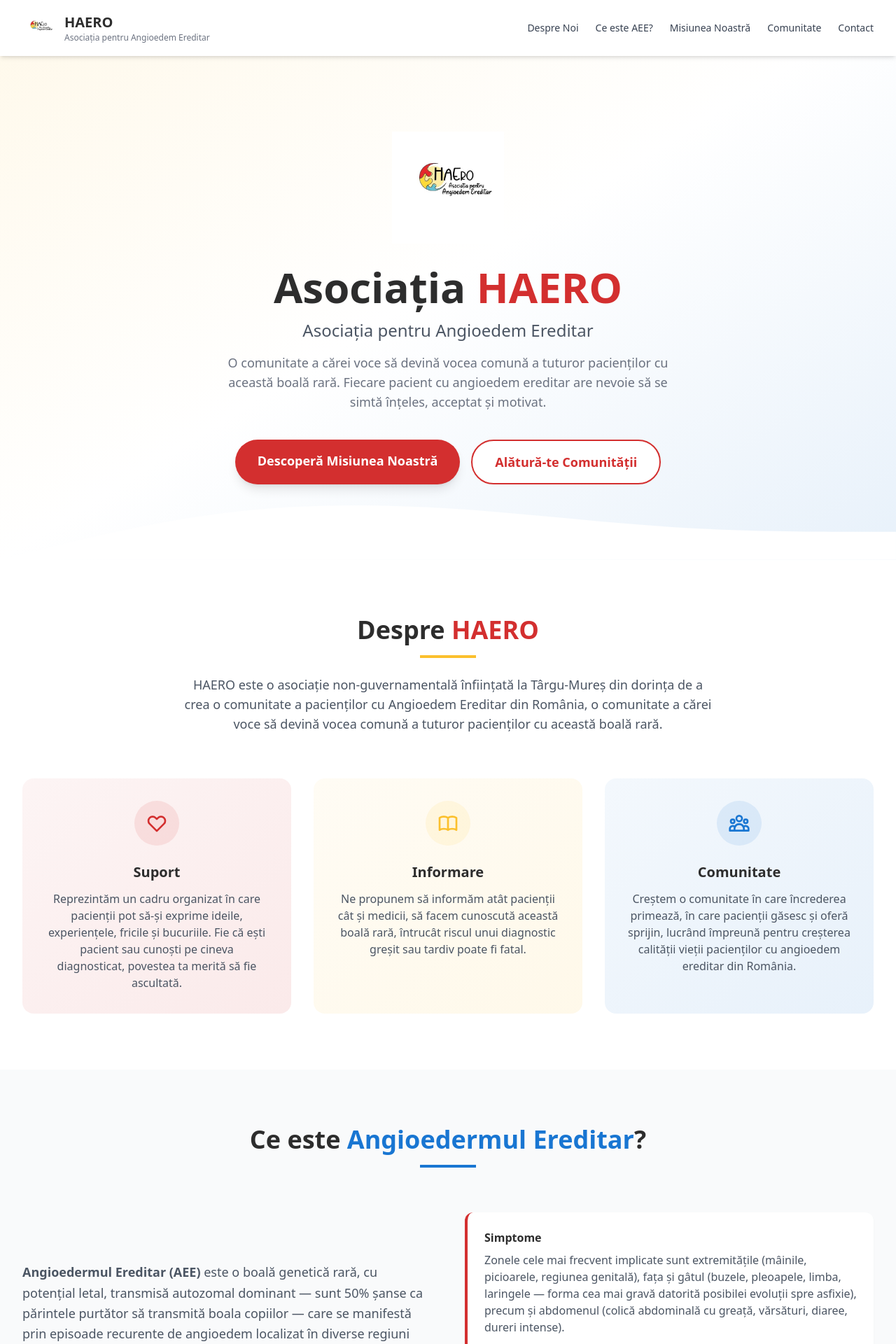
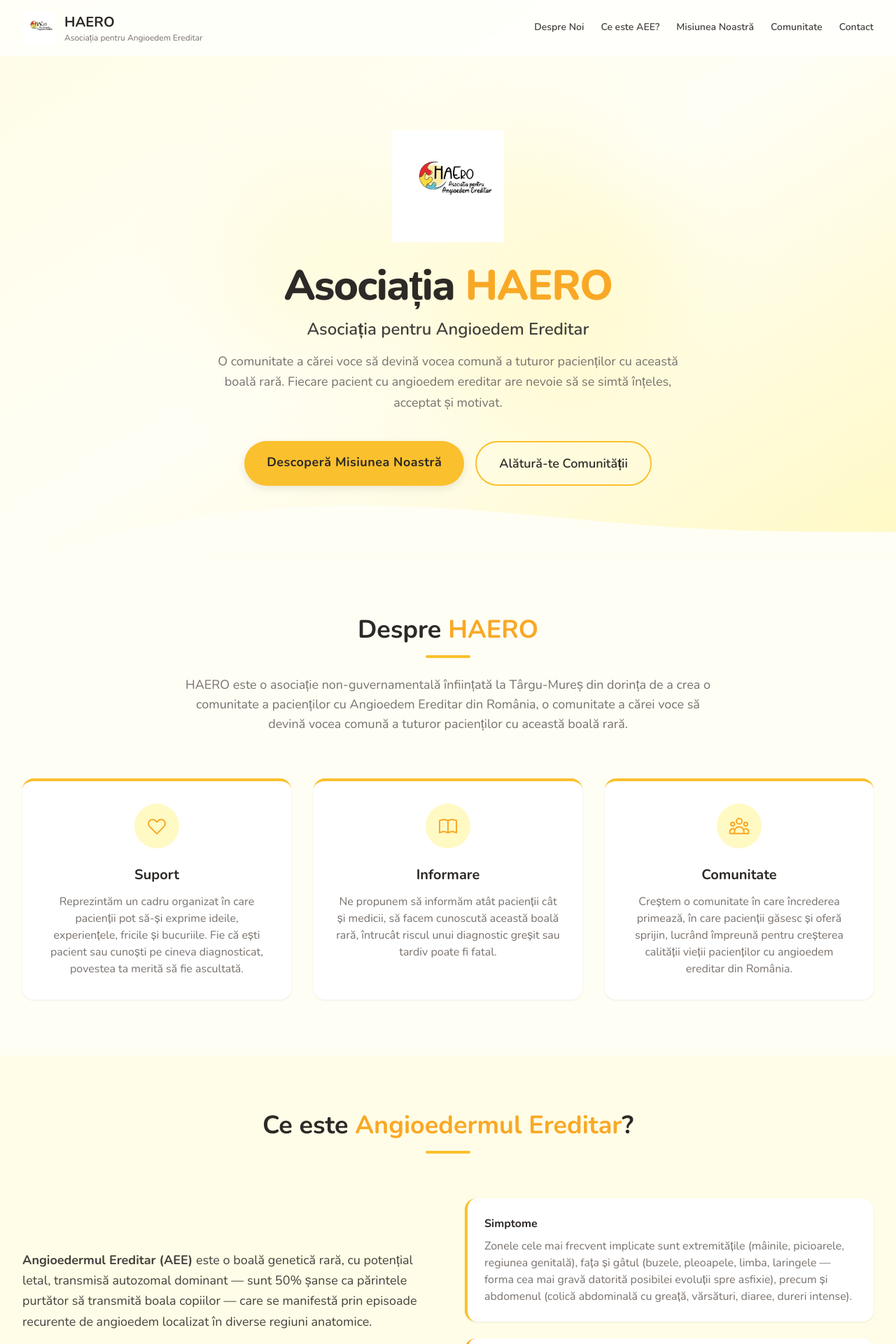
Before and after one commit to monalisabaltatescu87-pixel/asociatiahaero, a React (Create React App) app: page / in a window 1280 px wide. Shown: the top 1920 px of the page at 70% size. Built offline with nearby package versions, Linux system fonts and the light colour scheme.

Commit message:
Add design theme document with Nunito font and yellow-centered palette (#7)

```diff
--- a/public/index.html
+++ b/public/index.html
@@ -4,7 +4,10 @@
     <meta charset="utf-8" />
     <link rel="icon" href="%PUBLIC_URL%/favicon.ico" />
     <meta name="viewport" content="width=device-width, initial-scale=1" />
-    <meta name="theme-color" content="#000000" />
+    <meta name="theme-color" content="#FBC02D" />
+    <link rel="preconnect" href="https://fonts.googleapis.com" />
+    <link rel="preconnect" href="https://fonts.gstatic.com" crossorigin />
+    <link href="https://fonts.googleapis.com/css2?family=Nunito:wght@300;400;600;700;800&display=swap" rel="stylesheet" />
     <meta
       name="description"
       content="HAERO - Asociația pentru Angioedem Ereditar din România"
--- a/src/components/About.tsx
+++ b/src/components/About.tsx
@@ -2,14 +2,14 @@
 
 const About: React.FC = () => {
   return (
-    <section id="despre" className="py-20 bg-white">
+    <section id="despre" className="py-20 bg-haero-cream">
       <div className="max-w-7xl mx-auto px-4 sm:px-6 lg:px-8">
         <div className="text-center mb-16">
           <h2 className="text-3xl sm:text-4xl font-bold text-haero-dark mb-4">
-            Despre <span className="text-haero-red">HAERO</span>
+            Despre <span className="text-haero-yellow-600">HAERO</span>
           </h2>
-          <div className="w-20 h-1 bg-haero-yellow mx-auto mb-6"></div>
-          <p className="text-gray-600 max-w-3xl mx-auto text-lg">
+          <div className="w-16 h-1 bg-haero-yellow rounded-full mx-auto mb-6"></div>
+          <p className="text-haero-gray-500 max-w-3xl mx-auto text-lg">
             HAERO este o asociație non-guvernamentală înființată la Târgu-Mureș din
             dorința de a crea o comunitate a pacienților cu Angioedem Ereditar din România,
             o comunitate a cărei voce să devină vocea comună a tuturor pacienților cu
@@ -18,42 +18,42 @@
         </div>
 
         <div className="grid md:grid-cols-3 gap-8">
-          <div className="bg-gradient-to-br from-haero-red/5 to-haero-red/10 rounded-2xl p-8 text-center hover:shadow-lg transition-shadow">
-            <div className="w-16 h-16 bg-haero-red/10 rounded-full flex items-center justify-center mx-auto mb-6">
-              <svg className="w-8 h-8 text-haero-red" fill="none" stroke="currentColor" viewBox="0 0 24 24">
-                <path strokeLinecap="round" strokeLinejoin="round" strokeWidth={2} d="M4.318 6.318a4.5 4.5 0 000 6.364L12 20.364l7.682-7.682a4.5 4.5 0 00-6.364-6.364L12 7.636l-1.318-1.318a4.5 4.5 0 00-6.364 0z" />
+          <div className="bg-white rounded-2xl p-8 text-center shadow-raised hover:shadow-lifted transition-all duration-200 hover:-translate-y-0.5 border-t-4 border-haero-yellow">
+            <div className="w-16 h-16 bg-haero-yellow-100 rounded-full flex items-center justify-center mx-auto mb-6">
+              <svg className="w-8 h-8 text-haero-yellow-600" fill="none" stroke="currentColor" viewBox="0 0 24 24">
+                <path strokeLinecap="round" strokeLinejoin="round" strokeWidth={1.5} d="M4.318 6.318a4.5 4.5 0 000 6.364L12 20.364l7.682-7.682a4.5 4.5 0 00-6.364-6.364L12 7.636l-1.318-1.318a4.5 4.5 0 00-6.364 0z" />
               </svg>
             </div>
             <h3 className="text-xl font-bold text-haero-dark mb-3">Suport</h3>
-            <p className="text-gray-600">
+            <p className="text-haero-gray-500">
               Reprezintăm un cadru organizat în care pacienții pot să-și exprime
               ideile, experiențele, fricile și bucuriile. Fie că ești pacient sau
               cunoști pe cineva diagnosticat, povestea ta merită să fie ascultată.
             </p>
           </div>
 
-          <div className="bg-gradient-to-br from-haero-yellow/5 to-haero-yellow/10 rounded-2xl p-8 text-center hover:shadow-lg transition-shadow">
-            <div className="w-16 h-16 bg-haero-yellow/10 rounded-full flex items-center justify-center mx-auto mb-6">
-              <svg className="w-8 h-8 text-haero-yellow" fill="none" stroke="currentColor" viewBox="0 0 24 24">
-                <path strokeLinecap="round" strokeLinejoin="round" strokeWidth={2} d="M12 6.253v13m0-13C10.832 5.477 9.246 5 7.5 5S4.168 5.477 3 6.253v13C4.168 18.477 5.754 18 7.5 18s3.332.477 4.5 1.253m0-13C13.168 5.477 14.754 5 16.5 5c1.747 0 3.332.477 4.5 1.253v13C19.832 18.477 18.247 18 16.5 18c-1.746 0-3.332.477-4.5 1.253" />
+          <div className="bg-white rounded-2xl p-8 text-center shadow-raised hover:shadow-lifted transition-all duration-200 hover:-translate-y-0.5 border-t-4 border-haero-yellow">
+            <div className="w-16 h-16 bg-haero-yellow-100 rounded-full flex items-center justify-center mx-auto mb-6">
+              <svg className="w-8 h-8 text-haero-yellow-600" fill="none" stroke="currentColor" viewBox="0 0 24 24">
+                <path strokeLinecap="round" strokeLinejoin="round" strokeWidth={1.5} d="M12 6.253v13m0-13C10.832 5.477 9.246 5 7.5 5S4.168 5.477 3 6.253v13C4.168 18.477 5.754 18 7.5 18s3.332.477 4.5 1.253m0-13C13.168 5.477 14.754 5 16.5 5c1.747 0 3.332.477 4.5 1.253v13C19.832 18.477 18.247 18 16.5 18c-1.746 0-3.332.477-4.5 1.253" />
               </svg>
             </div>
             <h3 className="text-xl font-bold text-haero-dark mb-3">Informare</h3>
-            <p className="text-gray-600">
+            <p className="text-haero-gray-500">
               Ne propunem să informăm atât pacienții cât și medicii, să facem
               cunoscută această boală rară, întrucât riscul unui diagnostic greșit
               sau tardiv poate fi fatal.
             </p>
           </div>
 
-          <div className="bg-gradient-to-br from-haero-blue/5 to-haero-blue/10 rounded-2xl p-8 text-center hover:shadow-lg transition-shadow">
-            <div className="w-16 h-16 bg-haero-blue/10 rounded-full flex items-center justify-center mx-auto mb-6">
-              <svg className="w-8 h-8 text-haero-blue" fill="none" stroke="currentColor" viewBox="0 0 24 24">
-                <path strokeLinecap="round" strokeLinejoin="round" strokeWidth={2} d="M17 20h5v-2a3 3 0 00-5.356-1.857M17 20H7m10 0v-2c0-.656-.126-1.283-.356-1.857M7 20H2v-2a3 3 0 015.356-1.857M7 20v-2c0-.656.126-1.283.356-1.857m0 0a5.002 5.002 0 019.288 0M15 7a3 3 0 11-6 0 3 3 0 016 0zm6 3a2 2 0 11-4 0 2 2 0 014 0zM7 10a2 2 0 11-4 0 2 2 0 014 0z" />
+          <div className="bg-white rounded-2xl p-8 text-center shadow-raised hover:shadow-lifted transition-all duration-200 hover:-translate-y-0.5 border-t-4 border-haero-yellow">
+            <div className="w-16 h-16 bg-haero-yellow-100 rounded-full flex items-center justify-center mx-auto mb-6">
+              <svg className="w-8 h-8 text-haero-yellow-600" fill="none" stroke="currentColor" viewBox="0 0 24 24">
+                <path strokeLinecap="round" strokeLinejoin="round" strokeWidth={1.5} d="M17 20h5v-2a3 3 0 00-5.356-1.857M17 20H7m10 0v-2c0-.656-.126-1.283-.356-1.857M7 20H2v-2a3 3 0 015.356-1.857M7 20v-2c0-.656.126-1.283.356-1.857m0 0a5.002 5.002 0 019.288 0M15 7a3 3 0 11-6 0 3 3 0 016 0zm6 3a2 2 0 11-4 0 2 2 0 014 0zM7 10a2 2 0 11-4 0 2 2 0 014 0z" />
               </svg>
             </div>
             <h3 className="text-xl font-bold text-haero-dark mb-3">Comunitate</h3>
-            <p className="text-gray-600">
+            <p className="text-haero-gray-500">
               Creștem o comunitate în care încrederea primează, în care pacienții
               găsesc și oferă sprijin, lucrând împreună pentru creșterea calității
               vieții pacienților cu angioedem ereditar din România.
--- a/src/components/Hero.tsx
+++ b/src/components/Hero.tsx
@@ -3,18 +3,22 @@
 
 const Hero: React.FC = () => {
   return (
-    <section className="relative min-h-screen flex items-center justify-center bg-gradient-to-br from-haero-yellow/10 via-white to-haero-blue/10 pt-20">
-      <div className="max-w-7xl mx-auto px-4 sm:px-6 lg:px-8 text-center">
+    <section className="relative min-h-screen flex items-center justify-center bg-gradient-to-br from-haero-yellow-50 via-haero-cream to-haero-yellow-100 pt-20">
+      {/* Decorative blob */}
+      <div className="absolute top-1/4 right-1/4 w-96 h-96 bg-haero-yellow-200 rounded-full blur-3xl opacity-30 pointer-events-none" />
+      <div className="absolute bottom-1/3 left-1/4 w-72 h-72 bg-haero-yellow-100 rounded-full blur-3xl opacity-40 pointer-events-none" />
+
+      <div className="relative max-w-7xl mx-auto px-4 sm:px-6 lg:px-8 text-center">
         <div className="flex justify-center mb-8">
           <Logo size={160} />
         </div>
-        <h1 className="text-4xl sm:text-5xl lg:text-6xl font-bold text-haero-dark mb-4">
-          Asociația <span className="text-haero-red">HAERO</span>
+        <h1 className="text-4xl sm:text-5xl lg:text-6xl font-extrabold text-haero-dark mb-4 tracking-tight">
+          Asociația <span className="text-haero-yellow-600">HAERO</span>
         </h1>
-        <p className="text-xl sm:text-2xl text-gray-600 mb-4">
+        <p className="text-xl sm:text-2xl text-haero-gray-700 mb-4 font-semibold">
           Asociația pentru Angioedem Ereditar
         </p>
-        <p className="text-lg text-gray-500 max-w-2xl mx-auto mb-10">
+        <p className="text-lg text-haero-gray-500 max-w-2xl mx-auto mb-10 leading-relaxed">
           O comunitate a cărei voce să devină vocea comună a tuturor pacienților
           cu această boală rară. Fiecare pacient cu angioedem ereditar are nevoie
           să se simtă înțeles, acceptat și motivat.
@@ -22,13 +26,13 @@
         <div className="flex flex-col sm:flex-row gap-4 justify-center">
           <a
             href="#despre"
-            className="bg-haero-red text-white px-8 py-4 rounded-full text-lg font-semibold hover:bg-red-700 transition-colors shadow-lg"
+            className="bg-haero-yellow text-haero-dark px-8 py-4 rounded-full text-lg font-bold hover:bg-haero-yellow-600 transition-all duration-200 shadow-lifted hover:shadow-floating hover:scale-[1.02] tracking-wide"
           >
             Descoperă Misiunea Noastră
           </a>
           <a
             href="#comunitate"
-            className="bg-white text-haero-red border-2 border-haero-red px-8 py-4 rounded-full text-lg font-semibold hover:bg-haero-red hover:text-white transition-colors"
+            className="bg-transparent text-haero-dark border-2 border-haero-yellow px-8 py-4 rounded-full text-lg font-semibold hover:bg-haero-yellow-50 transition-all duration-200"
           >
             Alătură-te Comunității
           </a>
@@ -40,7 +44,7 @@
         <svg viewBox="0 0 1440 120" fill="none" xmlns="http://www.w3.org/2000/svg">
           <path
             d="M0 120L60 105C120 90 240 60 360 45C480 30 600 30 720 37.5C840 45 960 60 1080 67.5C1200 75 1320 75 1380 75L1440 75V120H1380C1320 120 1200 120 1080 120C960 120 840 120 720 120C600 120 480 120 360 120C240 120 120 120 60 120H0Z"
-            fill="white"
+            fill="#FFFEF5"
           />
         </svg>
       </div>
--- a/src/components/Navbar.tsx
+++ b/src/components/Navbar.tsx
@@ -1,8 +1,15 @@
-import React, { useState } from 'react';
+import React, { useState, useEffect } from 'react';
 import Logo from './Logo';
 
 const Navbar: React.FC = () => {
   const [isOpen, setIsOpen] = useState(false);
+  const [scrolled, setScrolled] = useState(false);
+
+  useEffect(() => {
+    const handleScroll = () => setScrolled(window.scrollY > 20);
+    window.addEventListener('scroll', handleScroll);
+    return () => window.removeEventListener('scroll', handleScroll);
+  }, []);
 
   const links = [
     { href: '#despre', label: 'Despre Noi' },
@@ -13,14 +20,20 @@
   ];
 
   return (
-    <nav className="bg-white shadow-md fixed w-full top-0 z-50">
+    <nav
+      className={`fixed w-full top-0 z-50 transition-all duration-200 ${
+        scrolled
+          ? 'bg-white/90 backdrop-blur-md shadow-floating'
+          : 'bg-white/70 backdrop-blur-sm'
+      }`}
+    >
       <div className="max-w-7xl mx-auto px-4 sm:px-6 lg:px-8">
         <div className="flex justify-between items-center h-20">
           <a href="#top" className="flex items-center gap-3">
             <Logo size={48} />
             <div className="hidden sm:block">
               <span className="text-xl font-bold text-haero-dark">HAERO</span>
-              <p className="text-xs text-gray-500">Asociația pentru Angioedem Ereditar</p>
+              <p className="text-xs text-haero-gray-500">Asociația pentru Angioedem Ereditar</p>
             </div>
           </a>
 
@@ -30,7 +43,7 @@
               <a
                 key={link.href}
                 href={link.href}
-                className="text-gray-700 hover:text-haero-red transition-colors font-medium text-sm"
+                className="text-haero-gray-700 hover:text-haero-yellow-600 transition-colors font-semibold text-sm border-b-2 border-transparent hover:border-haero-yellow"
               >
                 {link.label}
               </a>
@@ -39,7 +52,7 @@
 
           {/* Mobile menu button */}
           <button
-            className="md:hidden p-2"
+            className="md:hidden p-2 text-haero-dark"
             onClick={() => setIsOpen(!isOpen)}
             aria-label="Toggle menu"
           >
@@ -55,12 +68,12 @@
 
         {/* Mobile menu */}
         {isOpen && (
-          <div className="md:hidden pb-4 border-t">
+          <div className="md:hidden pb-4 border-t border-haero-gray-300 bg-haero-cream rounded-b-2xl">
             {links.map((link) => (
               <a
                 key={link.href}
                 href={link.href}
-                className="block py-2 px-4 text-gray-700 hover:bg-gray-50 hover:text-haero-red"
+                className="block py-3 px-4 text-haero-gray-700 hover:bg-haero-yellow-50 hover:text-haero-yellow-600 font-medium transition-colors"
                 onClick={() => setIsOpen(false)}
               >
                 {link.label}
--- a/src/components/WhatIsHAE.tsx
+++ b/src/components/WhatIsHAE.tsx
@@ -2,31 +2,31 @@
 
 const WhatIsHAE: React.FC = () => {
   return (
-    <section id="hae" className="py-20 bg-gray-50">
+    <section id="hae" className="py-20 bg-haero-yellow-50">
       <div className="max-w-7xl mx-auto px-4 sm:px-6 lg:px-8">
         <div className="text-center mb-16">
           <h2 className="text-3xl sm:text-4xl font-bold text-haero-dark mb-4">
-            Ce este <span className="text-haero-blue">Angioedermul Ereditar</span>?
+            Ce este <span className="text-haero-yellow-600">Angioedermul Ereditar</span>?
           </h2>
-          <div className="w-20 h-1 bg-haero-blue mx-auto"></div>
+          <div className="w-16 h-1 bg-haero-yellow rounded-full mx-auto"></div>
         </div>
 
         <div className="grid lg:grid-cols-2 gap-12 items-center">
           <div>
-            <p className="text-gray-600 text-lg mb-6 leading-relaxed">
+            <p className="text-haero-gray-700 text-lg mb-6 leading-relaxed">
               <strong>Angioedermul Ereditar (AEE)</strong> este o boală genetică rară,
               cu potențial letal, transmisă autozomal dominant — sunt 50% șanse ca
               părintele purtător să transmită boala copiilor — care se manifestă prin
               episoade recurente de angioedem localizat în diverse regiuni anatomice.
             </p>
-            <p className="text-gray-600 text-lg mb-6 leading-relaxed">
+            <p className="text-haero-gray-700 text-lg mb-6 leading-relaxed">
               Denumirea de „ereditar" se datorează faptului că mutația genetică care
               duce la apariția bolii este transmisă din generație în generație. Totuși,
               25% din cazuri sunt reprezentate de pacienți care au avut o mutație spontană
               a genei inhibitorului C1 la concepție — absența istoricului familial nu
               exclude diagnosticul.
             </p>
-            <p className="text-gray-600 text-lg leading-relaxed">
+            <p className="text-haero-gray-700 text-lg leading-relaxed">
               Incidența este de <strong>1 din 10.000 până la 1 din 50.000</strong> de
               persoane. Cel mai frecvent, primele episoade apar în copilărie sau
               adolescență și continuă să se manifeste cu o frecvență variabilă pe
@@ -35,27 +35,27 @@
           </div>
 
           <div className="space-y-6">
-            <div className="bg-white rounded-xl p-6 shadow-sm border-l-4 border-haero-red">
+            <div className="bg-white rounded-2xl p-6 shadow-raised border-l-4 border-haero-yellow">
               <h3 className="font-bold text-haero-dark mb-2">Simptome</h3>
-              <p className="text-gray-600">
+              <p className="text-haero-gray-500">
                 Zonele cele mai frecvent implicate sunt extremitățile (mâinile, picioarele,
                 regiunea genitală), fața și gâtul (buzele, pleoapele, limba, laringele —
                 forma cea mai gravă datorită posibilei evoluții spre asfixie), precum și
                 abdomenul (colică abdominală cu greață, vărsături, diaree, dureri intense).
               </p>
             </div>
-            <div className="bg-white rounded-xl p-6 shadow-sm border-l-4 border-haero-yellow">
+            <div className="bg-white rounded-2xl p-6 shadow-raised border-l-4 border-haero-yellow-600">
               <h3 className="font-bold text-haero-dark mb-2">Diagnostic</h3>
-              <p className="text-gray-600">
+              <p className="text-haero-gray-500">
                 Certitudinea diagnosticului vine adesea după ani în care vizitele la medic
                 au fost nenumărate. Atacurile abdominale pot fi confundate cu alte patologii
                 și pot duce la intervenții chirurgicale inutile. Este important să informați
                 medicul despre istoricul familial.
               </p>
             </div>
-            <div className="bg-white rounded-xl p-6 shadow-sm border-l-4 border-haero-blue">
+            <div className="bg-white rounded-2xl p-6 shadow-raised border-l-4 border-haero-yellow-700">
               <h3 className="font-bold text-haero-dark mb-2">Tratament</h3>
-              <p className="text-gray-600">
+              <p className="text-haero-gray-500">
                 Există tratamente moderne care pot preveni și trata crizele de angioedem.
                 HAERO militează pentru accesul fiecărui pacient la tratament specific,
                 individualizat, și pentru îmbunătățirea managementului bolii, în special
--- a/src/index.css
+++ b/src/index.css
@@ -5,3 +5,8 @@
 html {
   scroll-behavior: smooth;
 }
+
+body {
+  font-family: 'Nunito', sans-serif;
+  background-color: #FFFEF5;
+}
--- a/tailwind.config.js
+++ b/tailwind.config.js
@@ -5,14 +5,34 @@
   ],
   theme: {
     extend: {
+      fontFamily: {
+        nunito: ['Nunito', 'sans-serif'],
+      },
       colors: {
         haero: {
+          'yellow-50': '#FFFDE7',
+          'yellow-100': '#FFF9C4',
+          'yellow-200': '#FFF59D',
+          'yellow-300': '#FFF176',
+          'yellow-400': '#FFEE58',
+          yellow: '#FBC02D',
+          'yellow-600': '#F9A825',
+          'yellow-700': '#F57F17',
+          cream: '#FFFEF5',
+          dark: '#2D2926',
+          'gray-700': '#44403C',
+          'gray-500': '#78716C',
+          'gray-300': '#D6D3D1',
+          'gray-100': '#F5F5F4',
           red: '#D32F2F',
-          yellow: '#FBC02D',
           blue: '#1976D2',
-          dark: '#2D2D2D',
         }
-      }
+      },
+      boxShadow: {
+        'raised': '0 1px 3px rgba(45,41,38,0.08)',
+        'lifted': '0 4px 12px rgba(45,41,38,0.10)',
+        'floating': '0 8px 24px rgba(45,41,38,0.12)',
+      },
     },
   },
   plugins: [],
```
Also changed, not shown: src/components/Contact.tsx (+29 -29 lines), src/components/Footer.tsx (+15 -15 lines), src/components/GetInvolved.tsx (+15 -15 lines), src/components/Mission.tsx (+11 -11 lines), 1 other file (tests, documents, lock files or other folders).
